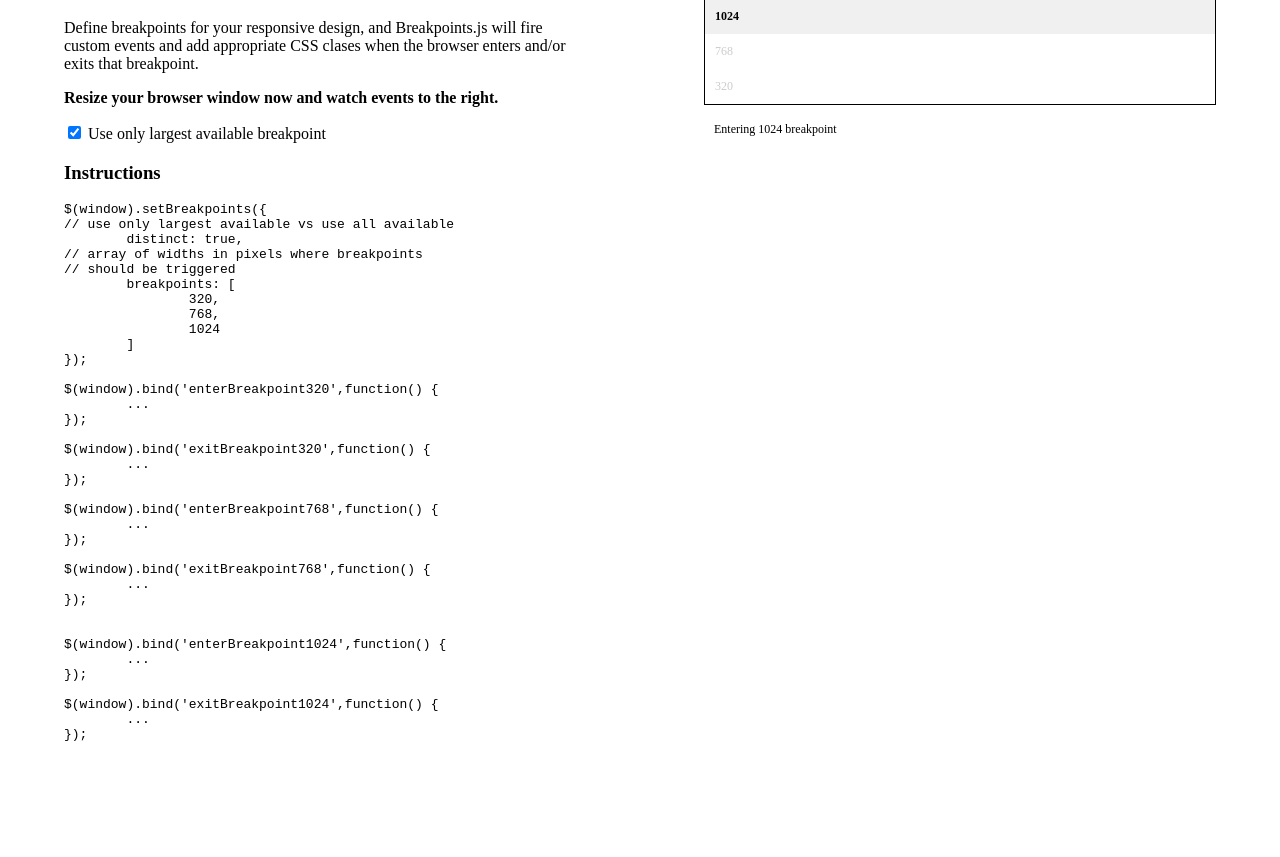
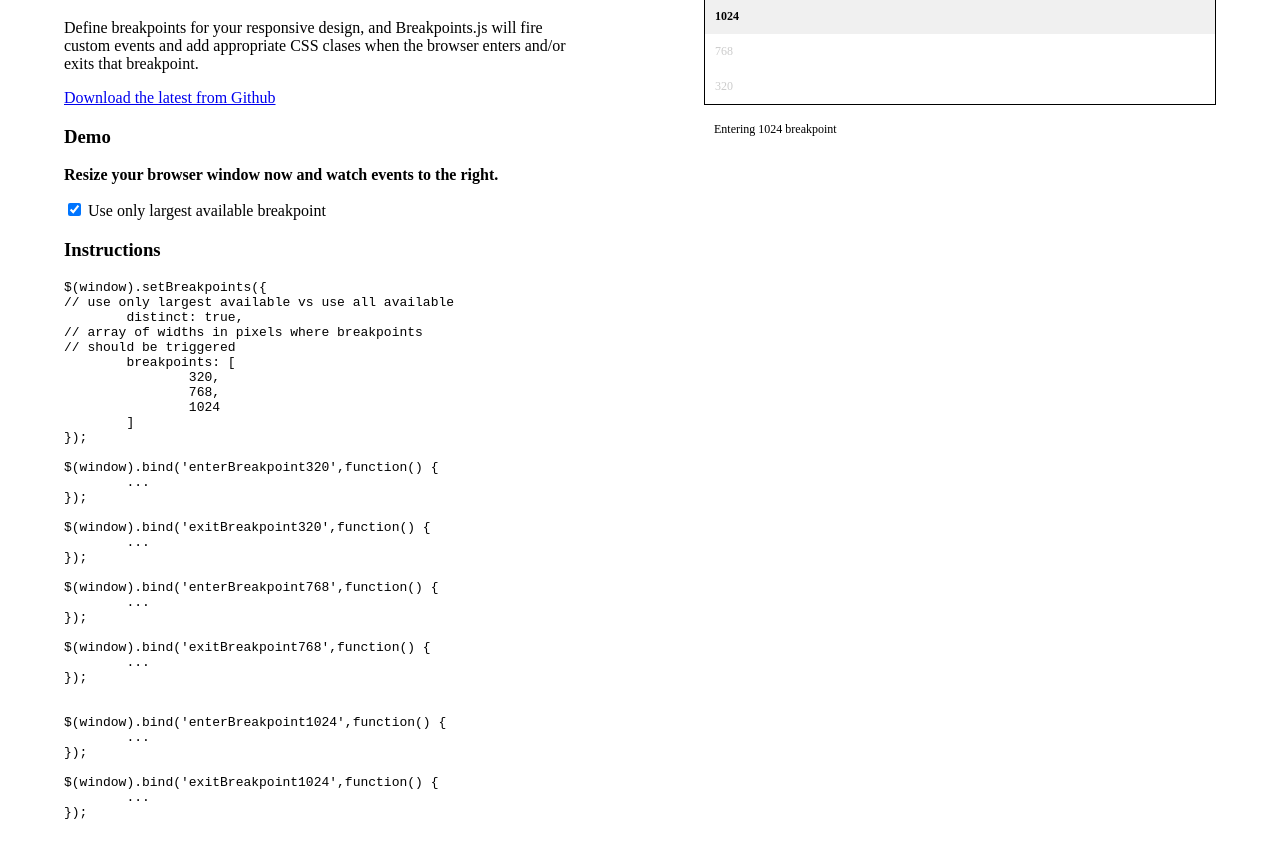
Before and after one commit to xoxco/breakpoints, a plain HTML site: page index.html in a window 1280 px wide. Shown: the part 81-938 px from the top of the page. Before the commit the page ends 886 px from the top, so only its background shows below. Drawn offline with nearby package versions, Linux system fonts and the light colour scheme.

Commit message:
Update readme/demo link

```diff
--- a/index.html
+++ b/index.html
@@ -84,6 +84,10 @@
 			when the browser enters and/or exits that breakpoint.
 		</p>
 
+		<p><a href="https://github.com/xoxco/breakpoints">Download the latest from Github</a></p>
+
+		<h3>Demo</h3>
+
 		<p>
 			<strong>Resize your browser window now and watch events to the right.</strong>
 		</p>
```
Also changed, not shown: 1 other file.
